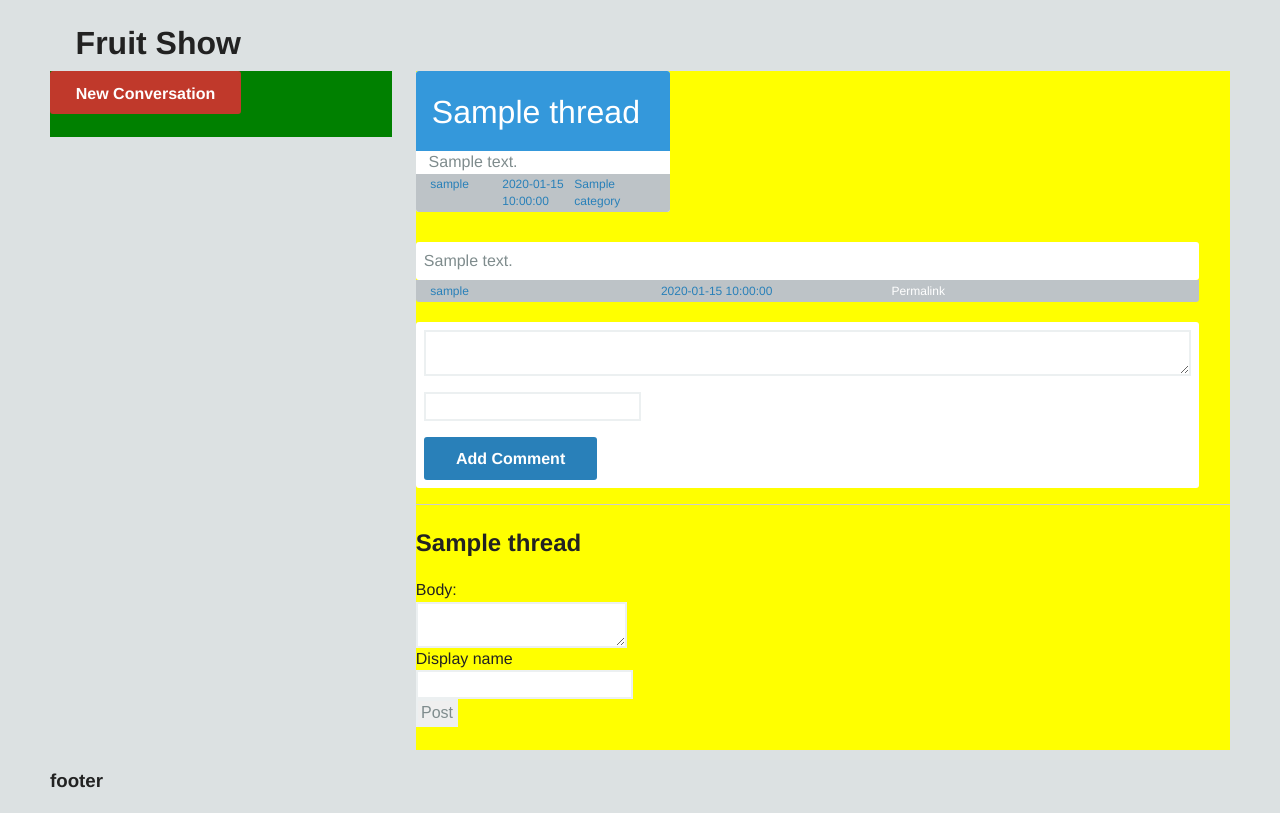
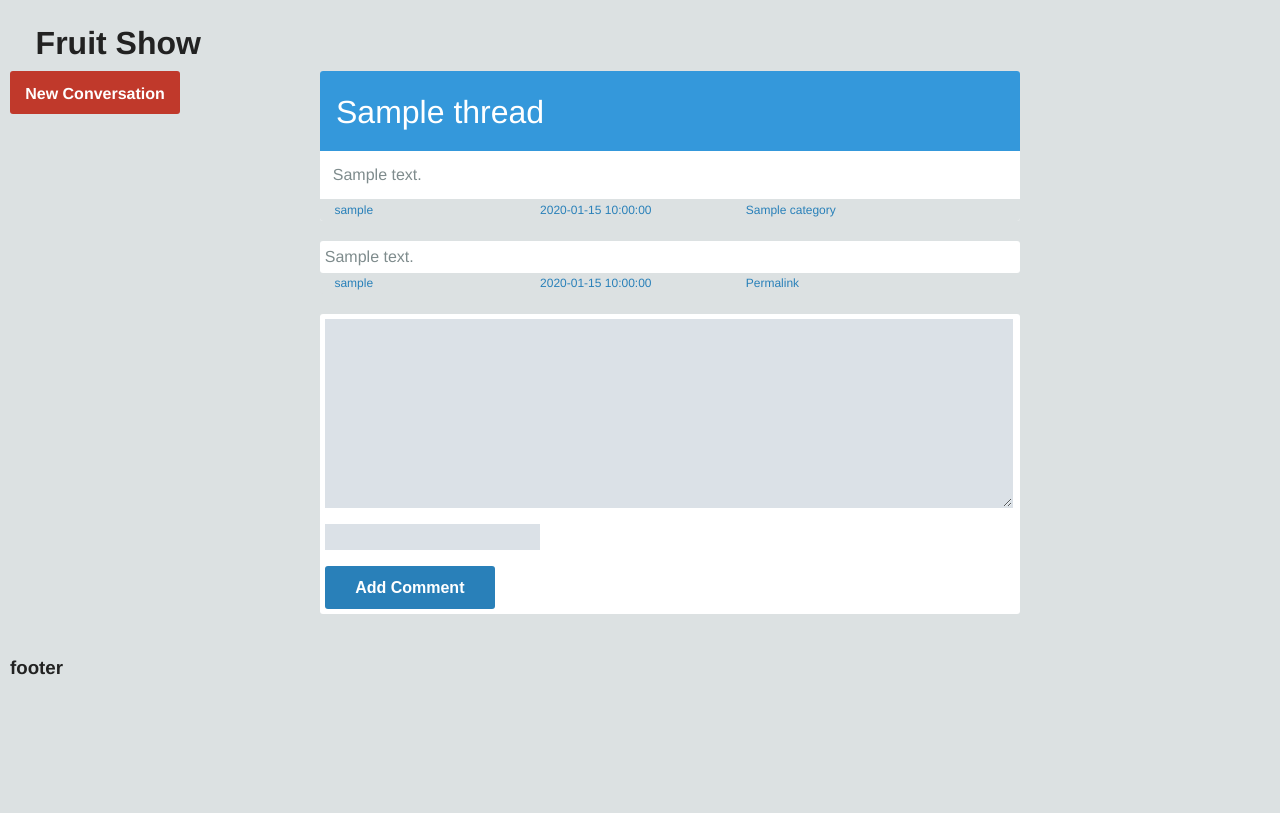
Before and after one commit to ruipacheco/fruitshow2, a Python web app: template app/templates/thread.html in a window 1280 px wide. After the commit the page ends 675 px from the top, so only its background shows below. Run offline with Jinja, Linux system fonts and the light colour scheme; the template is opened without the code that fills it: most values are stand-ins (such as "Sample title", 1, 10 or a date in 2020); form fields are guessed from the names that the template uses; some libraries are stand-ins or nearby versions.

Commit message:
Continued work

```diff
--- a/app/static/css/main.css
+++ b/app/static/css/main.css
@@ -100,18 +100,29 @@ textarea {
 /* Skeleton */
 
 html {
-	/*background-color:#ECF0F1;*/
 	background-color:rgb(220, 225, 226);
 	font-family:Helvetica;
 }
 
 a {
+	color:white;
 	text-decoration:none;
 }
 
 body {
-	padding-left:50px;
-	padding-right:50px;
+	padding-left:10px;
+	padding-right:10px;
+}
+
+input, textarea {
+	border:1px solid rgb(219, 225, 231);
+	padding:0.2em 0.2em 0.2em;
+	color:#7F8C8D;
+	background-color:rgb(219, 225, 231);
+}
+
+textarea {
+	width:680px;
 }
 
 button, .btn {
@@ -135,32 +146,20 @@ button, .btn {
 
 .save {
 	background-color:#2980B9;
-	width:20%;
-}
-
-a {
-	color:white;
-}
-
-.content {
-	float:right;
-	width:69%;
-	padding:0;
-	margin:0;
-	background-color:yellow;
+	width:170px;
 }
 
 .sidebar {
 	float:left;
-	width:29%;
-	background-color:green;
+	width:300px;
+	margin-right:10px;
 }
 
-input, textarea {
-	border:2px solid rgb(236, 240, 241);
-	/*padding: 5px 5px 5px;*/
-	padding:0.2em 0.2em 0.2em;
-	color:#7F8C8D;
+.content {
+	float:left;
+	width:700px;
+	padding:0;
+	margin:0;
 }
 
 /* /Skeleton */
@@ -201,6 +200,10 @@ input, textarea {
 	border-radius: 0 0 3px 3px;
 }
 
+.details a {
+	color:#2980B9;
+}
+
 .detail {
 	padding-top:0.2em;
 	padding-bottom:0.2em;
@@ -214,7 +217,6 @@ input, textarea {
 
 .medium {
 	width:20%;
-	background-color:yellow;
 }
 
 .small {
@@ -225,15 +227,19 @@ input, textarea {
 
 /* Thread page */
 
+.white {
+	background-color:white;
+}
+
 .conversation {
 	float:left;
+	border-radius: 3px 3px 3px 3px;
 }
 
 .topic {
 	float:left;
 	border-radius:3px 3px 3px 3px;
-	background-color:white;
-	margin-bottom:10px;
+	width:700px;
 }
 
 .topic_title {
@@ -246,7 +252,7 @@ input, textarea {
 }
 
 .topic_body {
-	padding-left:0.8em;
+	padding:0.8em;
 	color:#7F8C8D;
 }
 
@@ -254,8 +260,16 @@ input, textarea {
 	border-radius: 3px 3px 3px 3px;
 	margin-top:20px;
 	background-color:white;
-	padding:0.5em;
+	padding:0.3em;
 	color:#7F8C8D;
+}
+
+.padding {
+	padding:5px;
+}
+
+.details_thread {
+	background-color:rgb(220, 225, 226);
 }
 
 /* /Thread & Post page */
--- a/app/templates/index.html
+++ b/app/templates/index.html
@@ -8,7 +8,7 @@
 {% for thread in threads %}
 	<div class="thread">
 		<div class="title">
-			<a href="{{ url_for('new_thread') }}/{{ thread.display_hash|safe }}/{{ thread.url_title()|safe }}#count={{ thread.posts|count() }}">{{ thread.title }}</a>
+			<a href="{{ url_for('new_thread') }}/{{ thread.display_hash|safe }}/{{ thread.url_title()|safe }}#p=">{{ thread.title|safe }}</a>
 		</div>
 		<div class="clearfix"></div>
 		<div class="details">
--- a/app/templates/new_thread.html
+++ b/app/templates/new_thread.html
@@ -2,6 +2,7 @@
 
 {% block content %}
 
+<div class="conversation padding white">
 	{% if form.errors %}
 	    <ul class="errors">
 	        {% for field_name, field_errors in form.errors|dictsort if field_errors %}
@@ -25,9 +26,10 @@
 		</p>
 		<p>
 			{{ form.body.label }}<br />
-		{{ form.body|safe }}
+			{{ form.body(rows='10')|safe }}
 		</p>
-	<input type="submit" name="save" id="save" title="Save" />
+		<button class="save">Save Conversation</button>
 	</form>
+</div>
 
 {% endblock %}
--- a/app/templates/thread.html
+++ b/app/templates/thread.html
@@ -3,7 +3,7 @@
 {% block content %}
 
 <div class="conversation">
-	<div class="topic">
+	<div class="topic white">
 		<div class="topic_title">{{ thread.title|safe }}</div>
 		<div class="clearfix"></div>
 		<div class="topic_body">
@@ -11,7 +11,7 @@
 		</div>
 		<div class="clearfix"></div>
 
-		<div class="details">
+		<div class="details details_thread">
 			<div class="detail large">
 				{% if thread.created_by %}
 					{{ thread.user.username|safe }}
@@ -36,7 +36,8 @@
 				{{ post.body|safe }}
 				<div class="clearfix"></div>
 			</div>
-			<div class="details">
+			<div class="clearfix"></div>
+			<div class="details details_thread">
 				<div class="detail large">
 					{% if post.created_by %}
 						{{ post.user.username|safe }}
@@ -56,40 +57,26 @@
 		{% endif %}
 	{% endfor %}
 	<div class="clearfix"></div>
+	{% if form.errors %}
+	    <ul class="errors">
+	        {% for field_name, field_errors in form.errors|dictsort if field_errors %}
+	            {% for error in field_errors %}
+	                <li>{{ form[field_name].label }}: {{ error }}</li>
+	            {% endfor %}
+	        {% endfor %}
+	    </ul>
+	{% endif %}
 	<div class="comment">
 		<form method="POST" action="{{ url_for('new_thread') }}/{{ thread.display_hash|safe }}/{{ thread.url_title()|safe }}">
-			<textarea cols="80">
-				{{ form.body.data|safe }}
-			</textarea>
+			<input type="hidden" name="display_hash" value="{{ thread.display_hash }}" />
+			{{ form.body(rows='10')|safe }}
 			<p>{{ form.display_name|safe }}</p>
 			<div class="clearfix"></div>
-			<div class="btn save">
-				<a href="{{ url_for('new_thread') }}">Add Comment</a>
-			</div>
+			<button class="save">Add Comment</button>
 		</form>
+		<div class="clearfix"></div>
 	</div>
+	<div class="clearfix"></div>
 </div>
 
-<div class="clearfix"></div>
-<hr />
-<h2>{{ thread.title }}</h2>
-
-{% if form.errors %}
-    <ul class="errors">
-        {% for field_name, field_errors in form.errors|dictsort if field_errors %}
-            {% for error in field_errors %}
-                <li>{{ form[field_name].label }}: {{ error }}</li>
-            {% endfor %}
-        {% endfor %}
-    </ul>
-{% endif %}
-<form method="POST" action="{{ url_for('new_thread') }}/{{ thread.display_hash }}/{{ thread.url_title() }}">
-	<input type="hidden" name="display_hash" value="{{ thread.display_hash }}" />
-	{{ form.body.label }}:<br />
-	{{ form.body|safe }}<br />
-	{{ form.display_name.label }}<br />
-	{{ form.display_name|safe }}<br />
-	<input type="submit" name="submit" id="submit" value="Post" />
-</form>
-
 {% endblock %}
```
Also changed, not shown: app/views.py (+15 -8 lines). Lines whose indentation alone changed are shown as unchanged.
